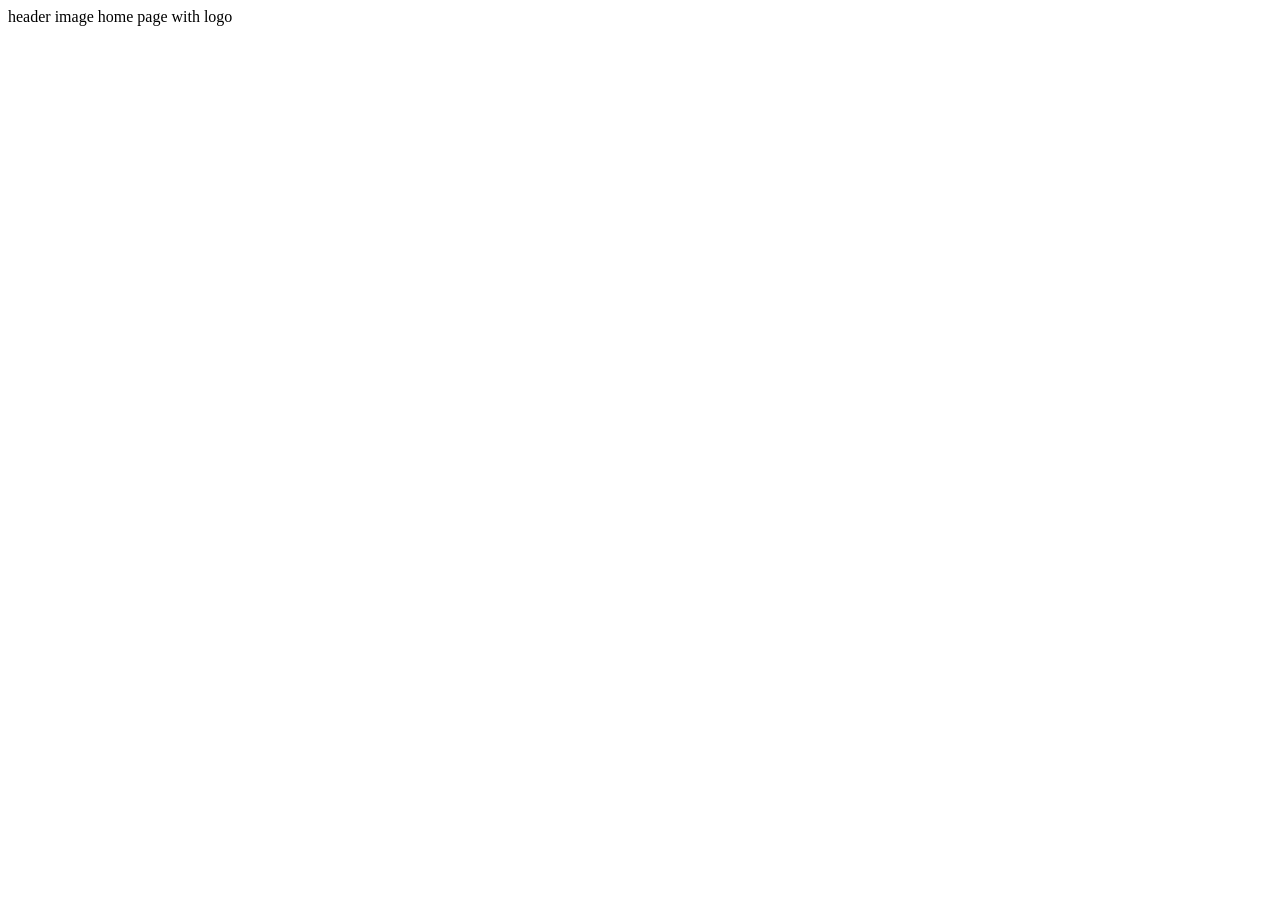
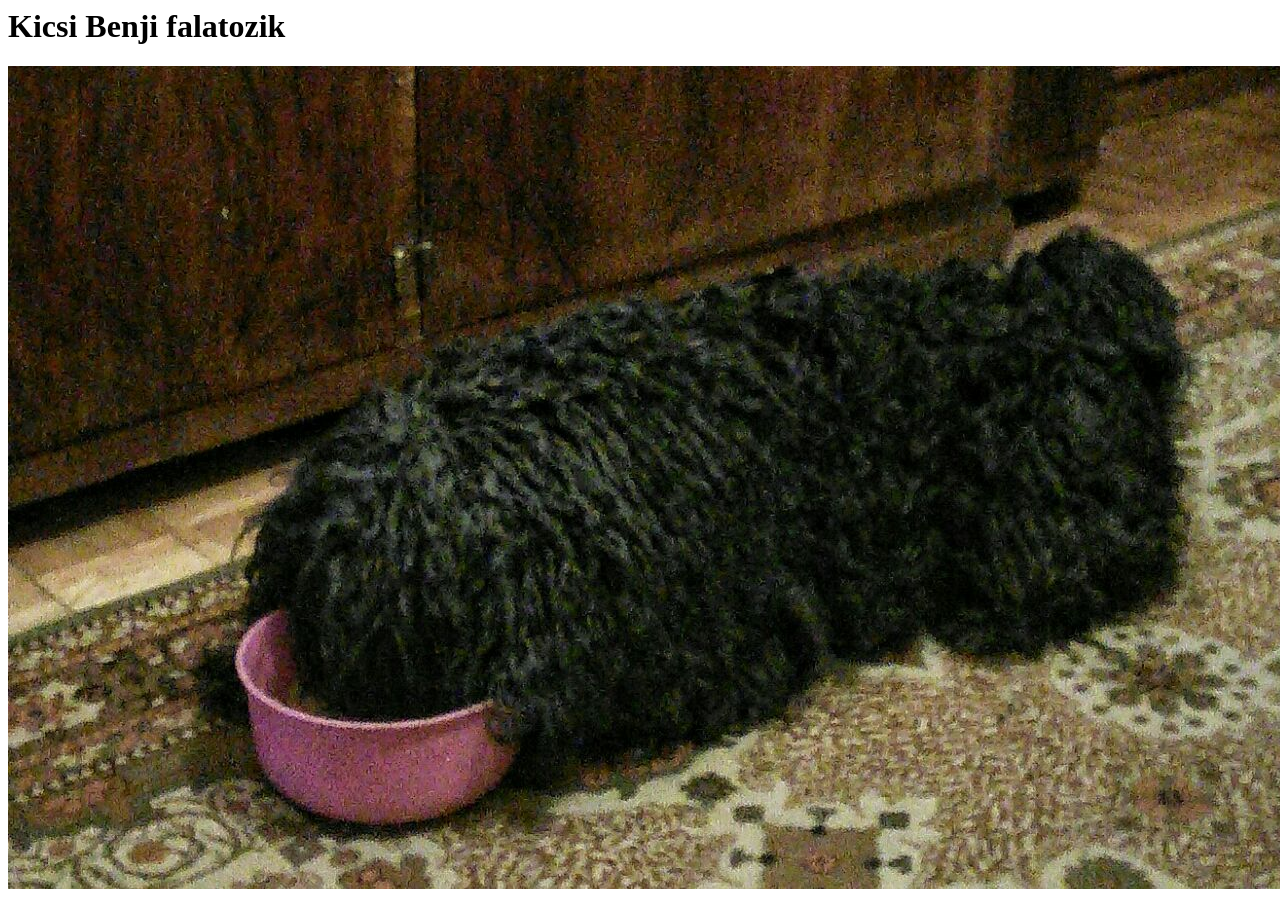
Before and after one commit to Zizonella/git-test, a plain HTML site: page index.html in a window 1280 px wide. Before the commit the page ends 800 px from the top, so only its background shows below. Drawn offline with Linux system fonts and the light colour scheme.

Commit message:
Uj kepet adtam hozza

```diff
--- a/index.html
+++ b/index.html
@@ -1,6 +1,11 @@
 <html>
+    <head>
+    <style>
+        img{border: rgb(200,0,0)}
+        </style>
+    </head>
     <body>
-        header image
-        home page with logo
+        <h1>Kicsi Benji falatozik </h1>
+        <img src="assets/kep1.jpg" alt="Benji eszik">
     </body>
 </html>
```
Also changed, not shown: assets/kep1.jpg (added).
